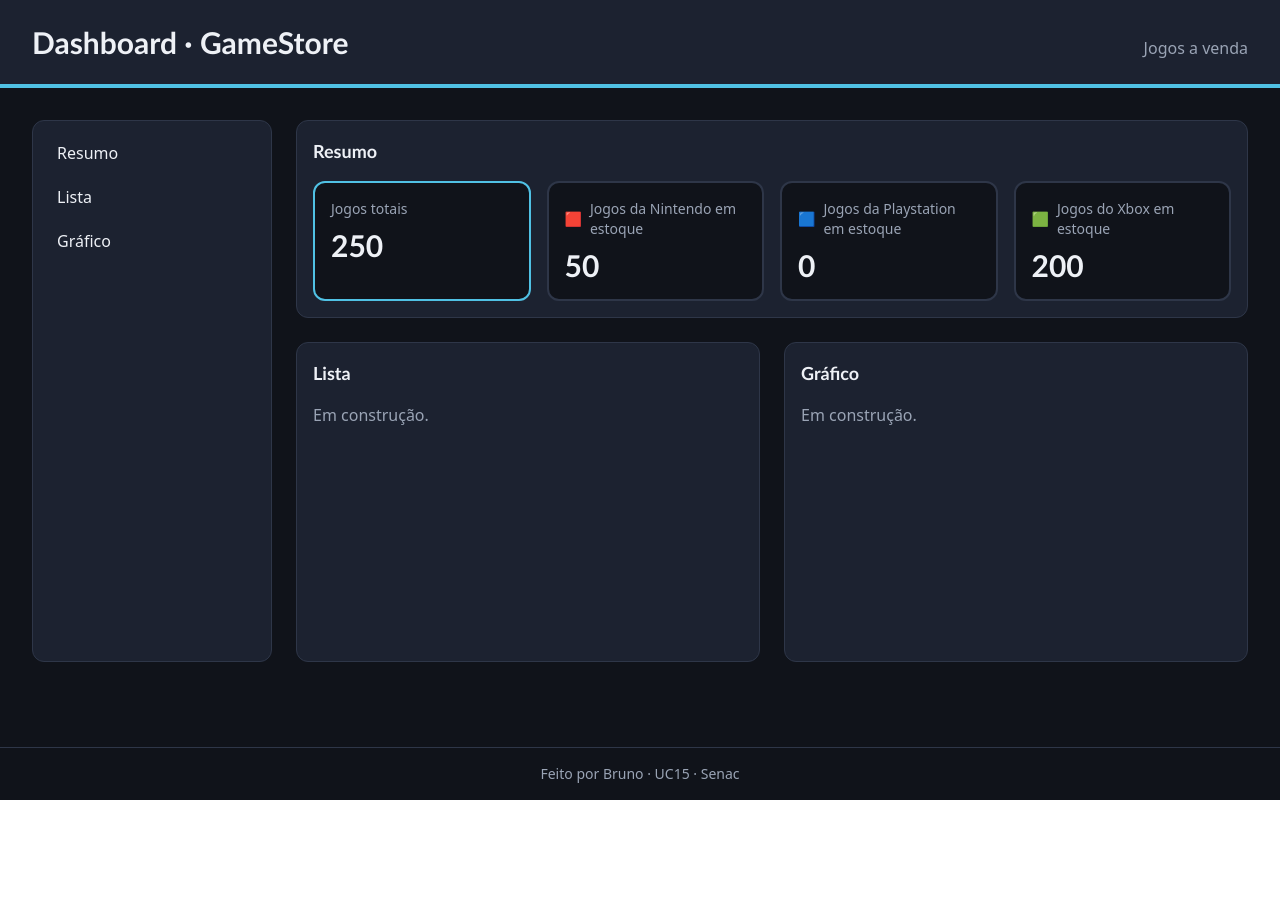
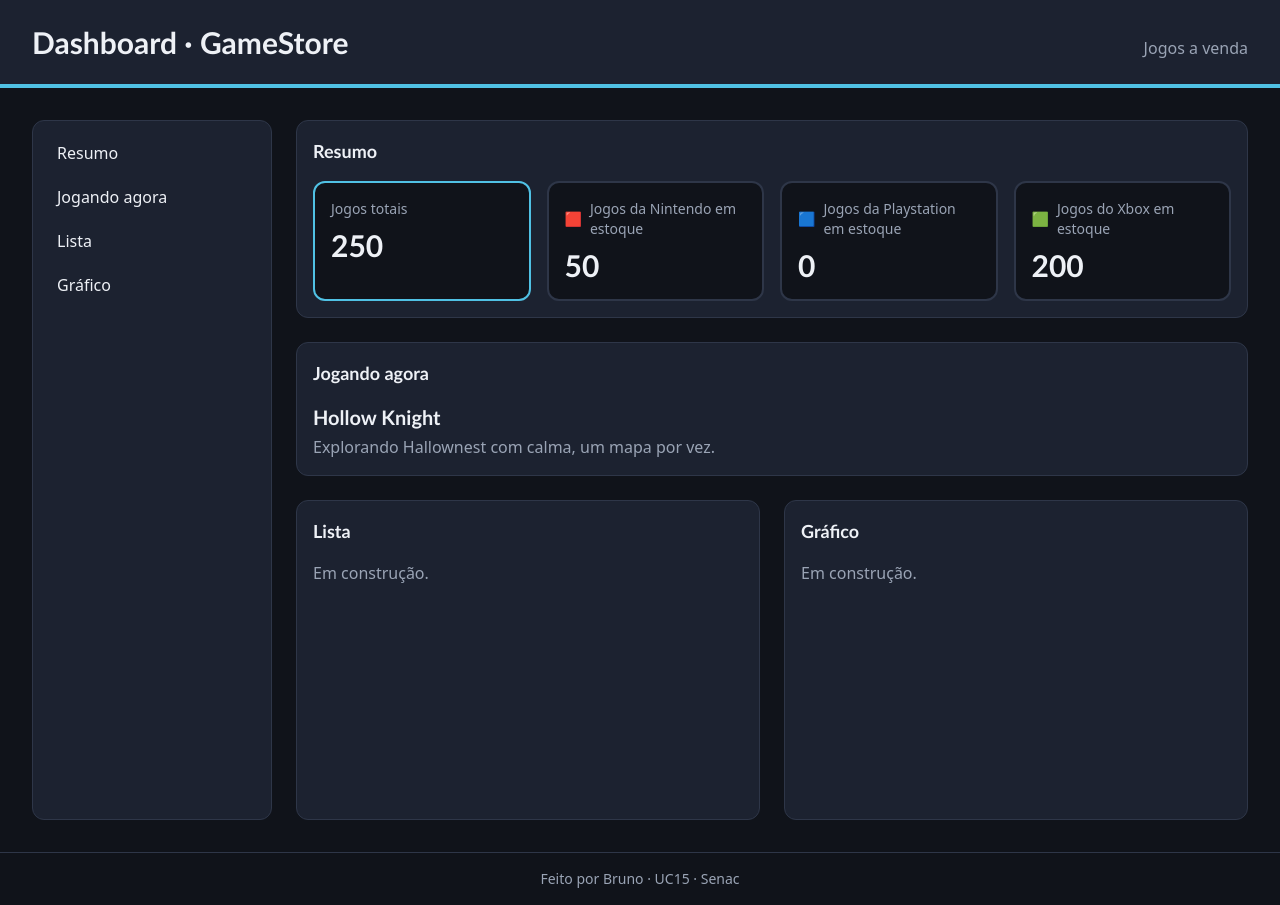
Before and after one commit to BrunoCapellari/dashboard-project, a React (Vite) app: page / in a window 1280 px wide. Before the commit the page ends 800 px from the top, so only its background shows below. Built offline with nearby package versions, Linux system fonts and the light colour scheme.

Commit message:
feat: add highlight panel to the grid

```diff
--- a/src/App.jsx
+++ b/src/App.jsx
@@ -40,6 +40,13 @@ function App() {
           </div>
         </Panel>
 
+        <Panel id="highlight" title="Jogando agora" className="md:col-span-2">
+          <h3 className="font-heading text-xl font-bold">Hollow Knight</h3>
+          <p className="mt-1 text-muted">
+            Explorando Hallownest com calma, um mapa por vez.
+          </p>
+        </Panel>
+
         <Panel id="list" title="Lista" className="xl:min-h-80">
           <p className="text-muted">Em construção.</p>
         </Panel>
--- a/src/components/Menu.jsx
+++ b/src/components/Menu.jsx
@@ -19,7 +19,7 @@ function Menu() {
       id="menu"
       aria-label="Menu principal"
       className="rounded-xl border border-border bg-surface p-3
-        md:col-span-2 xl:col-span-1 xl:row-span-2"
+        md:col-span-2 xl:col-span-1 xl:row-span-3"
     >
       <button
         type="button"
@@ -41,6 +41,11 @@ function Menu() {
           </a>
         </li>
         <li>
+          <a href="#highlight" onClick={closeMenu} className={linkClass}>
+            Jogando agora
+          </a>
+        </li>
+        <li>
           <a href="#list" onClick={closeMenu} className={linkClass}>
             Lista
           </a>
```
